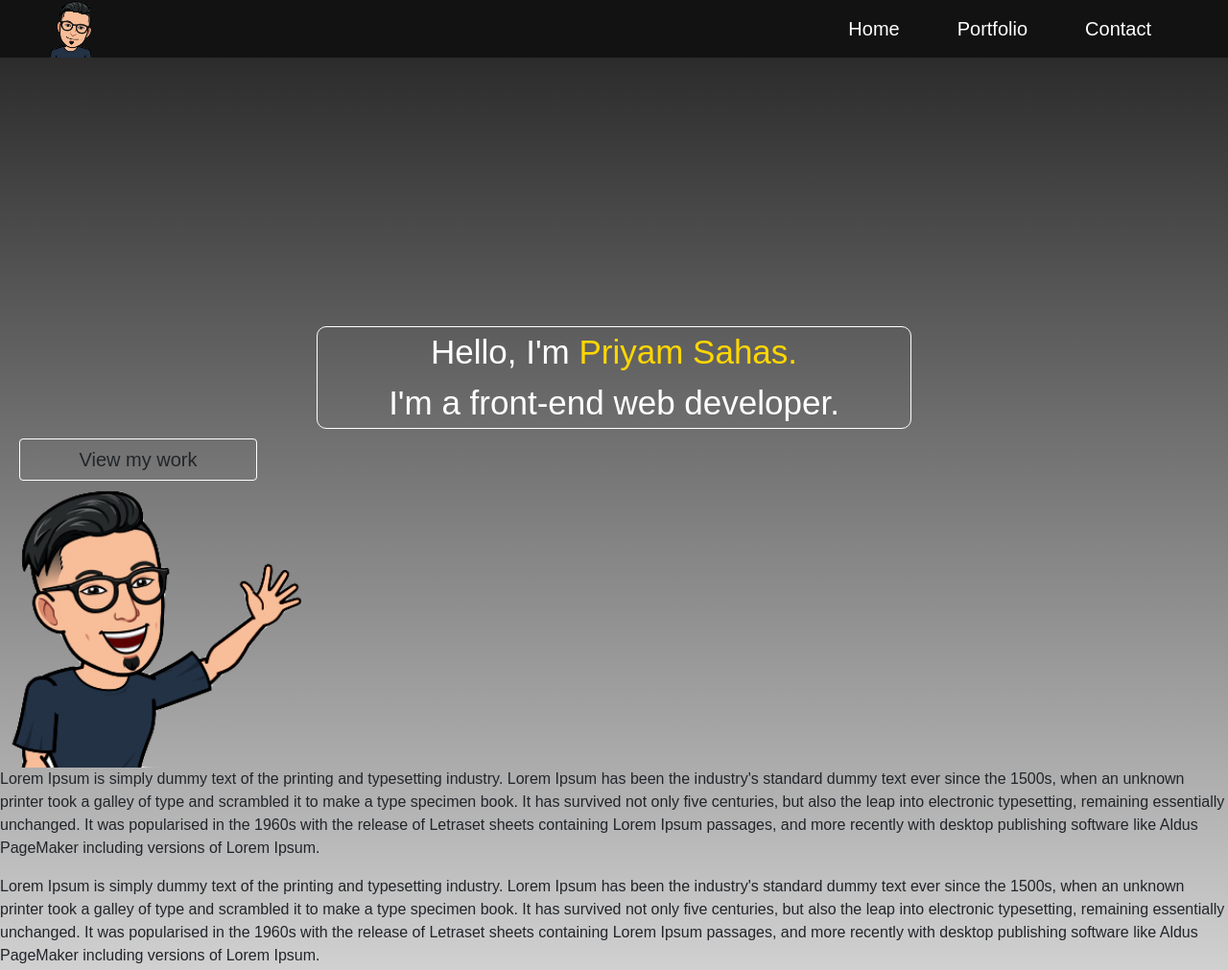
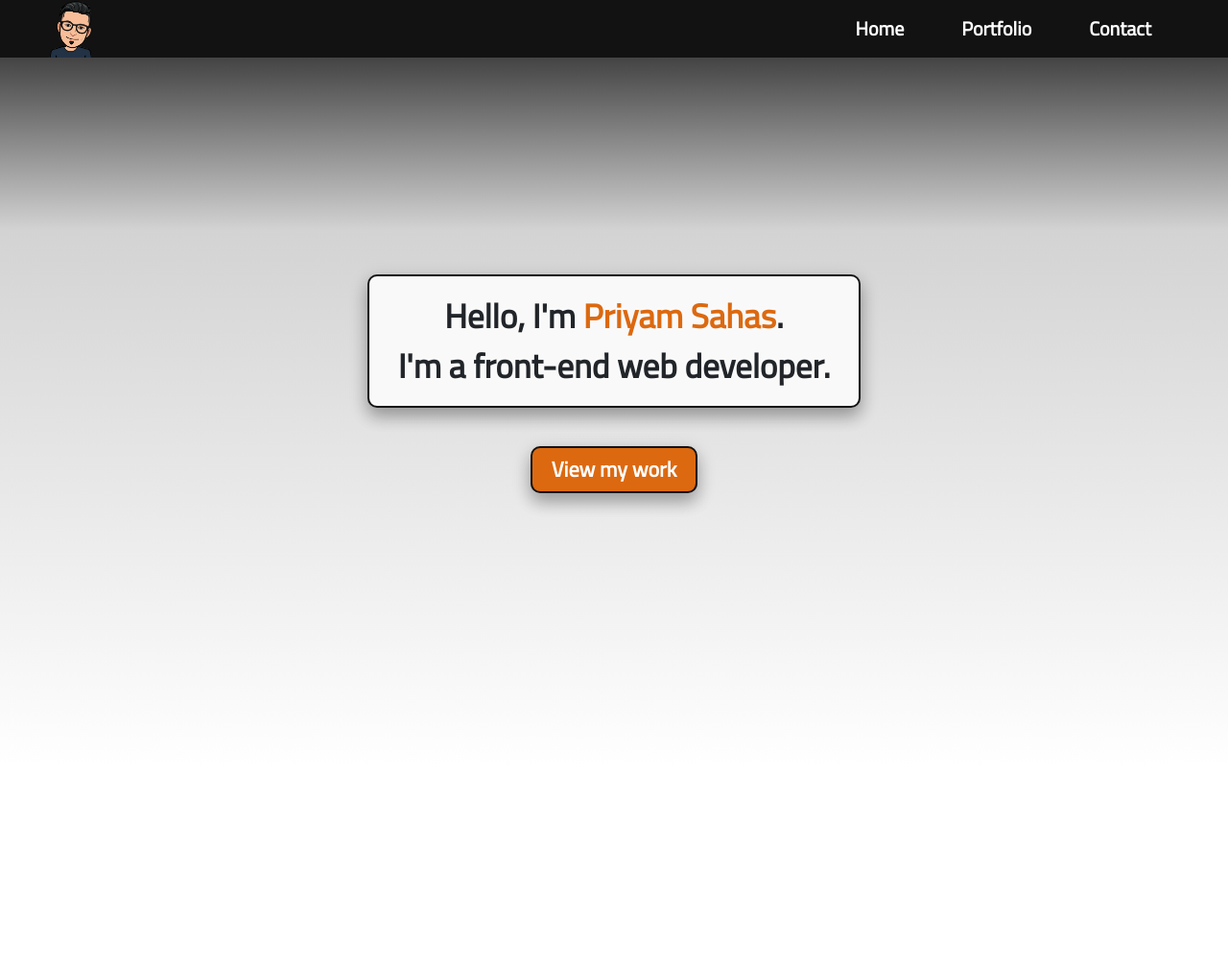
Before and after one commit to priyam009/Portfolio, a plain HTML site: page index.html in a window 1280 px wide. Shown: the whole page at 96% size. After the commit the page ends 800 px from the top, so only its background shows below. Drawn offline with nearby package versions, Linux system fonts and the light colour scheme; a web font is replaced by a local one.

Commit message:
refining layout page with different ideas

```diff
--- a/assets/css/style.css
+++ b/assets/css/style.css
@@ -1,6 +1,7 @@
 body {
-  background-image: linear-gradient(to top, lightgray 0%, #222121 100%);
-  font-family: "Blinker", sans-serif;
+  background-image: linear-gradient(to top, #fff 0%,lightgray 70%, #141414 100%);
+  /* background-color: #10e88a;  */
+  font-family: 'Cairo', sans-serif;
 }
 
 .navbar-content {
@@ -22,59 +23,69 @@ body {
   color: #fff;
   padding: 0 30px;
   font-size: 20px;
+  height: 100%;
+  font-weight: 900;
+  transition: all .2s ease-in-out;
 }
 
 .nav-tab:hover {
-  color: #ffd700;
+  color: #dc6910;
+  transform: scale(1.2);
 }
 
 .landing-content {
   height: 100vh;
   width: 100%;
-  position: relative;
 }
 
-.landing-content img {
-  width: 320px;
+.landing-text {
+  font-size: 35px;
+  border: 2px solid #121212;
+  border-radius: 10px;
+  padding: 15px 30px;
+  background-color: rgb(249,249,249);
+  font-weight: 900;
+  box-shadow:0 10px 16px 0 rgba(0,0,0,0.2),0 6px 20px 0 rgba(0,0,0,0.19);
 }
 
-.landing-text-outer {
-  position: absolute;
-  width: 100%;
-  top: 40%;
+.landing-btn {
+  font-size: 22px;
+  border: 2px solid #121212;
+  border-radius: 10px;
+  padding: 10px 20px;
+  margin-top: 40px;
+  background-color: #dc6910;
   color: #fff;
-  padding: 20px;
+  font-weight: 700;
+  box-shadow:0 10px 16px 0 rgba(0,0,0,0.2),0 6px 20px 0 rgba(0,0,0,0.19);
+  transition: all .2s ease-in-out;
 }
 
-.landing-text-inner {
-  font-size: 35px;
-  margin: 0 auto;
-  width: 50%;
-  text-align: center;
-  border: 1px solid #fff;
-  border-radius: 10px;
+.landing-btn:hover {
+  -webkit-transform: scale(1.1);
+  -ms-transform: scale(1.1);
+  transform: scale(1.1);
 }
 
+
 .name {
-  color: #ffd700;
+  color: #dc6910;
 }
 
-.landing-text-btn {
+/* .landing-text-btn {
   margin: 10px auto;
   font-size: 20px;
-  text-align: center;
   width: 20%;
   border: 1px solid #fff;
-
-}
+} */
 
 @media screen and (max-width: 400px) {
-  .landing-text-inner {
-    font-size: 23px;
-    width: 100%;
+  .landing-text {
+    font-size: 20px;
+    width: 90%;
   }
 
-  .landing-content img {
-    width: 250px;
+  .landing-btn {
+    font-size: 18px;
   }
 }
--- a/index.html
+++ b/index.html
@@ -41,10 +41,7 @@
 
     <meta name="viewport" content="width=device-width, initial-scale=1" />
 
-    <link
-      href="https://fonts.googleapis.com/css?family=Blinker|Montserrat|Oswald|Source+Sans+Pro&display=swap"
-      rel="stylesheet"
-    />
+    <link href="https://fonts.googleapis.com/css?family=Blinker|Cairo|Montserrat|Raleway&display=swap" rel="stylesheet">
   </head>
 
   <body>
@@ -71,31 +68,19 @@
       </div>
     </nav>
 
-    <div class="landing-content d-flex">
+    <div class="landing-content d-flex flex-column justify-content-center align-items-center">
+      <div class="text-center landing-text">
+        Hello, I'm <span class="name">Priyam Sahas</span>.
+        <br />
+        I'm a front-end web developer.
+      </div>
+      <button class="landing-btn">
+        View my work
+      </button>
+    <div>
 
-      <img
-        class="img-fluid justify-content-center align-self-end"
-        src="./assets/images/Bitmoji_01.png"
-        alt="Hello"
-      />
 
-      <div class="landing-text-outer">
-
-        <div class="landing-text-inner">
-          Hello, I'm <span class="name">Priyam Sahas.</span>
-          <br />
-          I'm a front-end web developer.
-        </div>
-
-        <button class="btn landing-text-btn">
-          View my work
-        </button>
-
-      </div>
-
-    </div>
-
-    <div class="portfolio-content">
+    <!-- <div class="portfolio-content">
       <p>
         Lorem Ipsum is simply dummy text of the printing and typesetting
         industry. Lorem Ipsum has been the industry's standard dummy text ever
@@ -118,7 +103,7 @@
         with desktop publishing software like Aldus PageMaker including versions
         of Lorem Ipsum.
       </p>
-    </div>
+    </div> -->
     <script src="./assets/javascript/app.js"></script>
   </body>
 </html>
```
